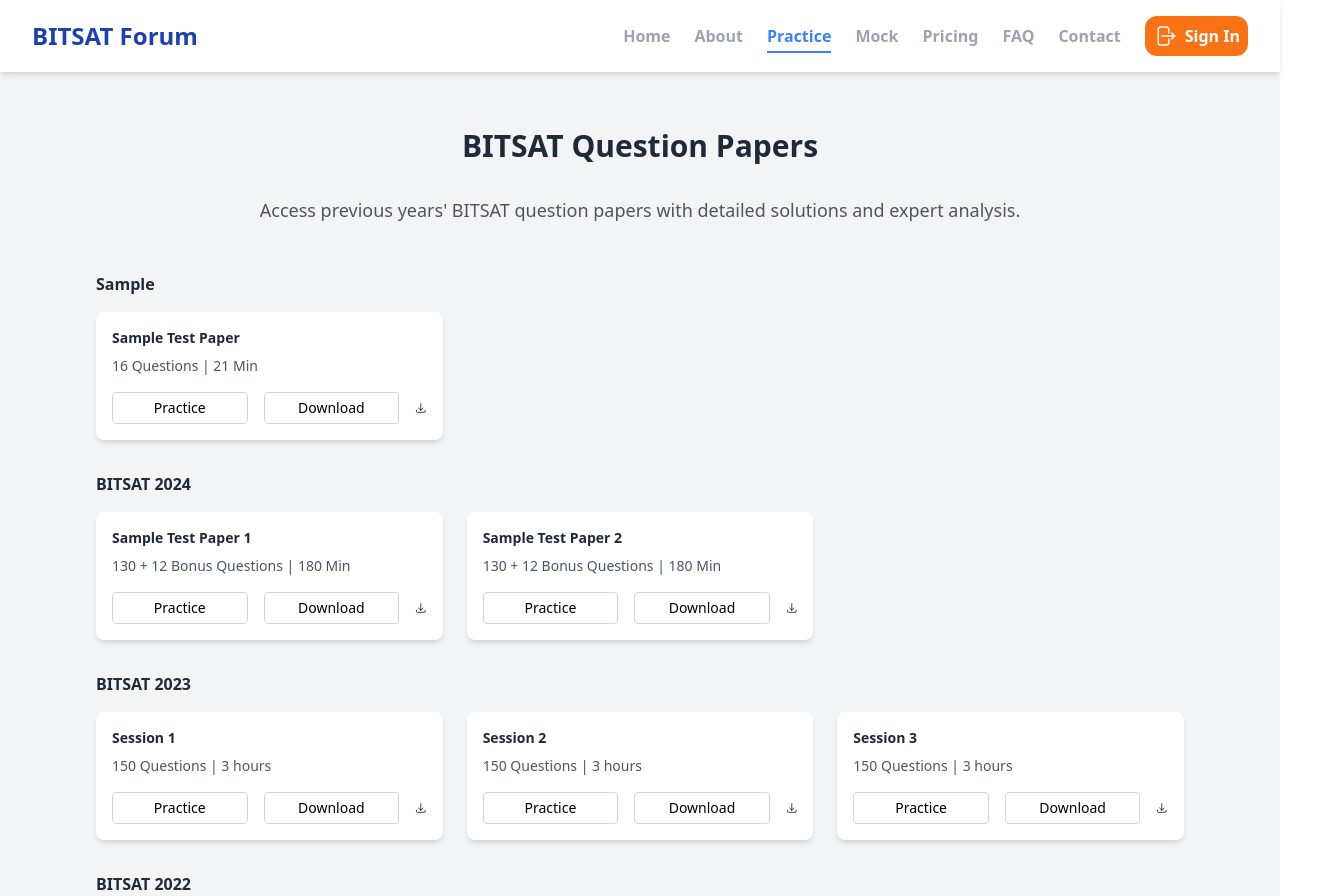
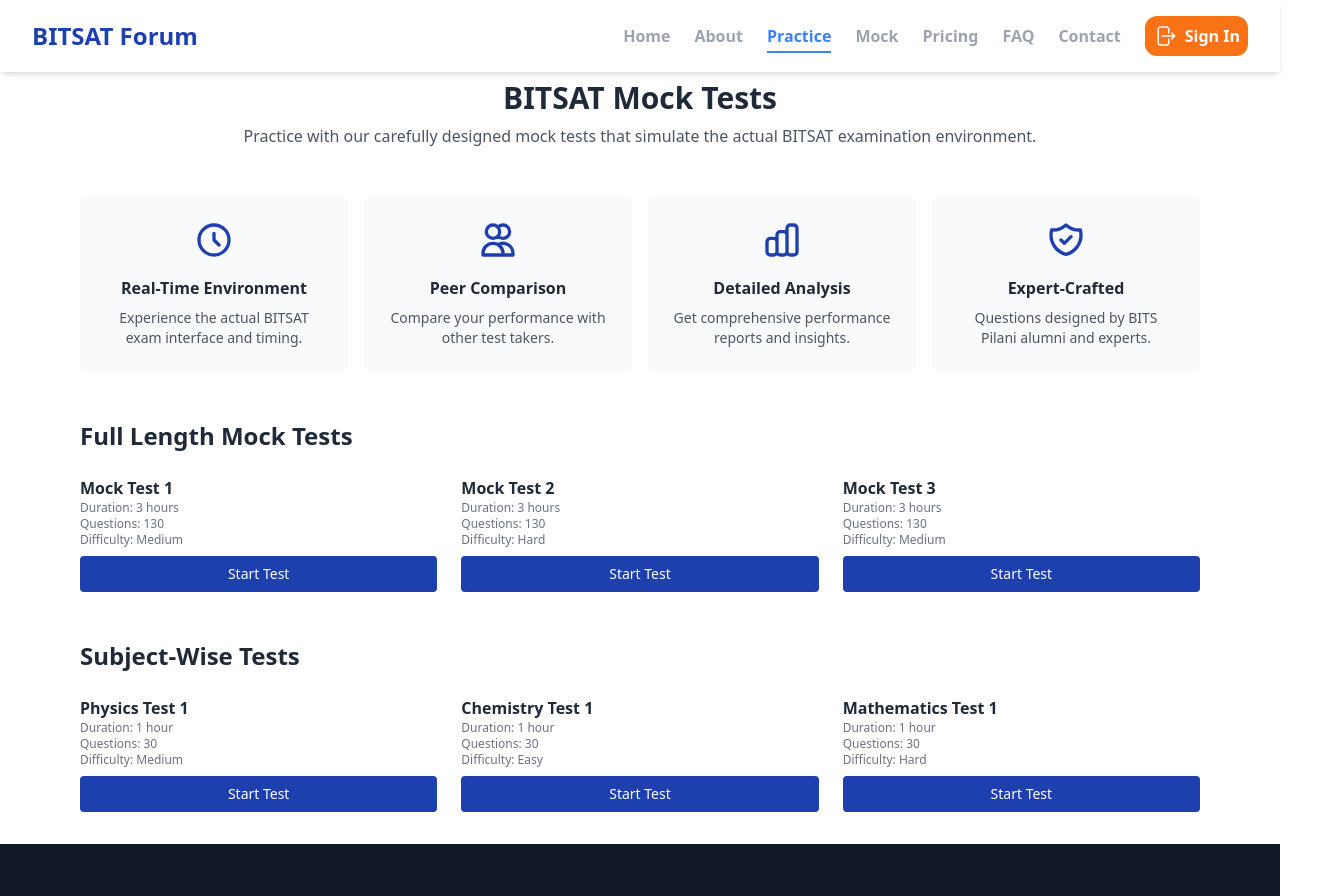
Before and after one commit to shivamupadhyay1022/bitsatforum, a React (Vite) app: page /practice in a window 1280 px wide. Shown: the top 896 px of the page, 1320 px wide, since content can reach past the window. Built offline with nearby package versions, Linux system fonts and the light colour scheme.

Commit message:
mock, practice

```diff
--- a/src/App.jsx
+++ b/src/App.jsx
@@ -26,8 +26,8 @@
         <Route path="/" element={<Home />} />
         <Route path="/home" element={<Home />} />
         <Route path="/about" element={<About />} />
-        <Route path="/practice" element={<Practice />} />
-        <Route path="/mock" element={<Mock />} />
+        <Route path="/mock" element={<Practice />} />
+        <Route path="/practice" element={<Mock />} />
         <Route path="/pricing" element={<Pricing />} />
         <Route path="/faq" element={<FAQ />} />
         <Route path="/contact" element={<Contact />} />
--- a/src/pages/Practice.jsx
+++ b/src/pages/Practice.jsx
@@ -1,86 +1,97 @@
-import React from "react";
+import React, { useEffect, useState } from "react";
 import Navbar from "../components/Navbar";
+import { supabase } from "../../supabase";
 
-// Reusable Card Component (You can create a separate file for this if you want)
-const Card = ({ className, children }) => (
+// Reusable Card Component
+const Card = ({ className = "", children }) => (
   <div className={`rounded-lg shadow-md bg-white p-4 ${className}`}>
     {children}
   </div>
 );
 
-const Practice = () => {
-  const SessionCard = ({
-    sessionName,
-    questions,
-    time,
-    practiceLink,
-    downloadLink,
-  }) => {
-    return (
+// Card for Each Session
+const SessionCard = ({ session }) => (
   <Card className="flex flex-col justify-between">
     <div>
       <h3 className="text-sm font-semibold text-gray-800 mb-2">
-            {sessionName}
+        {session.name}
       </h3>
       <p className="text-sm text-gray-600 mb-4">
-            {questions} | {time}
+        {session.questions} | {session.time}
       </p>
     </div>
     <div className="flex justify-between space-x-4">
       <a
-            href={practiceLink}
-            className="border-[0.5px] w-full border-gray-300 rounded  px-4 text-sm items-center justify-center flex"
+        href={session.practiceLink}
+        className="border border-gray-300 w-full rounded px-4 py-1 text-sm text-center"
       >
-            Practice
+        Start
       </a>
-          <a
-            href={downloadLink}
-            className="border-[0.5px] w-full border-gray-300 rounded  px-4 text-sm items-center justify-center flex"
+      {/* <a
+        href={session.downloadLink}
+        className="border border-gray-300 w-full rounded px-4 py-1 text-sm text-center"
       >
         Download
       </a>
       <svg
         xmlns="http://www.w3.org/2000/svg"
+        className="w-6 h-6 text-gray-500"
         fill="none"
         viewBox="0 0 24 24"
         strokeWidth={1.5}
         stroke="currentColor"
-            className="size-8"
       >
         <path
           strokeLinecap="round"
           strokeLinejoin="round"
           d="M3 16.5v2.25A2.25 2.25 0 0 0 5.25 21h13.5A2.25 2.25 0 0 0 21 18.75V16.5M16.5 12 12 16.5m0 0L7.5 12m4.5 4.5V3"
         />
-          </svg>
+      </svg> */}
     </div>
   </Card>
 );
-  };
 
-  const YearSection = ({ year, sessions }) => {
-    return (
-      <div className="mb-8 mx-4 md:mx-16">
+// Section per Year
+const YearSection = ({ year, sessions }) => (
+  <div className="mb-12 px-4 md:px-8">
     <h2 className="text-md font-semibold text-gray-800 mb-4">{year}</h2>
     <div className="grid grid-cols-1 md:grid-cols-3 gap-6">
       {sessions.map((session, index) => (
-            <SessionCard
-              key={index}
-              sessionName={session.name}
-              questions={session.questions}
-              time={session.time}
-              practiceLink={session.practiceLink}
-              downloadLink={session.downloadLink}
-            />
+        <SessionCard key={index} session={session} />
       ))}
     </div>
   </div>
 );
+
+const Practice = () => {
+  const [bitsat2024Sessions, setBitsat2024Sessions] = useState([]);
+
+  useEffect(() => {
+    const fetchExams = async () => {
+      const { data, error } = await supabase
+        .from("exams")
+        .select("id,Name,Duration")
+        .ilike("Tags", "%BITSAT_2024%");
+
+      if (error) return;
+
+      const formatted = data.map((exam, idx) => ({
+        name: exam.Name || `Sample Test Paper ${idx + 1}`,
+        questions: "150 Questions",
+        time: `${exam.Duration || 180} mins`,
+        practiceLink: `/instructions/${exam.id}`,
+        downloadLink: "#",
+      }));
+
+      setBitsat2024Sessions(formatted);
     };
+
+    fetchExams();
+  }, []);
 
   return (
     <div>
-      <Navbar/>
+      <Navbar />
       <div className="bg-gray-100 py-12 pt-32">
         <div className="max-w-7xl mx-auto px-4 sm:px-6 lg:px-8">
           <h1 className="text-3xl font-bold text-gray-800 mb-8 text-center">
@@ -90,39 +101,55 @@
             Access previous years&apos; BITSAT question papers with detailed
             solutions and expert analysis.
           </p>
+      {/* Features Section */}
+      <div className="grid grid-cols-1 md:grid-cols-4 gap-4 mb-12">
+        {/* Feature 1 */}
+        <div className="bg-gray-50 p-6 rounded-lg text-center">
+          <div className="flex justify-center mb-4">
+            <svg xmlns="http://www.w3.org/2000/svg" className="h-10 w-10 text-blue-800" fill="none" viewBox="0 0 24 24" stroke="currentColor">
+              <path strokeLinecap="round" strokeLinejoin="round" strokeWidth={2} d="M12 8v4l3 3m6-3a9 9 0 11-18 0 9 9 0 0118 0z" />
+            </svg>
+          </div>
+          <h3 className="font-semibold text-gray-800 mb-2">Real-Time Environment</h3>
+          <p className="text-sm text-gray-600">Experience the actual BITSAT exam interface and timing.</p>
+        </div>
 
-        <YearSection
-          year="Sample"
-          sessions={[
-            {
-              name: "Sample Test Paper",
-              questions: "16 Questions",
-              time: "21 Min",
-              practiceLink: "/instructions/6",
-              downloadLink: "#",
-            },
-          ]}
-        />
-        <YearSection
-          year="BITSAT 2024"
-          sessions={[
-            {
-              name: "Sample Test Paper 1",
-              questions: "130 + 12 Bonus Questions",
-              time: "180 Min",
-              practiceLink: "/instructions/8",
-              downloadLink: "#",
-            },
-            {
-              name: "Sample Test Paper 2",
-              questions: "130 + 12 Bonus Questions",
-              time: "180 Min",
-              practiceLink: "/instructions/9",
-              downloadLink: "#",
-            },
-          ]}
-        />
-        <YearSection
+        {/* Feature 2 */}
+        <div className="bg-gray-50 p-6 rounded-lg text-center">
+          <div className="flex justify-center mb-4">
+            <svg xmlns="http://www.w3.org/2000/svg" className="h-10 w-10 text-blue-800" fill="none" viewBox="0 0 24 24" stroke="currentColor">
+              <path strokeLinecap="round" strokeLinejoin="round" strokeWidth={2} d="M12 4.354a4 4 0 110 5.292M15 21H3v-1a6 6 0 0112 0v1zm0 0h6v-1a6 6 0 00-9-5.197M13 7a4 4 0 11-8 0 4 4 0 018 0z" />
+            </svg>
+          </div>
+          <h3 className="font-semibold text-gray-800 mb-2">Peer Comparison</h3>
+          <p className="text-sm text-gray-600">Compare your performance with other test takers.</p>
+        </div>
+
+        {/* Feature 3 */}
+        <div className="bg-gray-50 p-6 rounded-lg text-center">
+          <div className="flex justify-center mb-4">
+            <svg xmlns="http://www.w3.org/2000/svg" className="h-10 w-10 text-blue-800" fill="none" viewBox="0 0 24 24" stroke="currentColor">
+              <path strokeLinecap="round" strokeLinejoin="round" strokeWidth={2} d="M9 19v-6a2 2 0 00-2-2H5a2 2 0 00-2 2v6a2 2 0 002 2h2a2 2 0 002-2zm0 0V9a2 2 0 012-2h2a2 2 0 012 2v10m-6 0a2 2 0 002 2h2a2 2 0 002-2m0 0V5a2 2 0 012-2h2a2 2 0 012 2v14a2 2 0 01-2 2h-2a2 2 0 01-2-2z" />
+            </svg>
+          </div>
+          <h3 className="font-semibold text-gray-800 mb-2">Detailed Analysis</h3>
+          <p className="text-sm text-gray-600">Get comprehensive performance reports and insights.</p>
+        </div>
+
+        {/* Feature 4 */}
+        <div className="bg-gray-50 p-6 rounded-lg text-center">
+          <div className="flex justify-center mb-4">
+            <svg xmlns="http://www.w3.org/2000/svg" className="h-10 w-10 text-blue-800" fill="none" viewBox="0 0 24 24" stroke="currentColor">
+              <path strokeLinecap="round" strokeLinejoin="round" strokeWidth={2} d="M9 12l2 2 4-4m5.618-4.016A11.955 11.955 0 0112 2.944a11.955 11.955 0 01-8.618 3.04A12.02 12.02 0 003 9c0 5.591 3.824 10.29 9 11.622 5.176-1.332 9-6.03 9-11.622 0-1.042-.133-2.052-.382-3.016z" />
+            </svg>
+          </div>
+          <h3 className="font-semibold text-gray-800 mb-2">Expert-Crafted</h3>
+          <p className="text-sm text-gray-600">Questions designed by BITS Pilani alumni and experts.</p>
+        </div>
+      </div>
+          <YearSection year="BITSAT 2024" sessions={bitsat2024Sessions} />
+
+          {/* <YearSection
             year="BITSAT 2023"
             sessions={[
               {
@@ -148,26 +175,7 @@
               },
             ]}
           />
-
-        <YearSection
-          year="BITSAT 2022"
-          sessions={[
-            {
-              name: "Session 1",
-              questions: "150 Questions",
-              time: "3 hours",
-              practiceLink: "#",
-              downloadLink: "#",
-            },
-            {
-              name: "Session 2",
-              questions: "150 Questions",
-              time: "3 hours",
-              practiceLink: "#",
-              downloadLink: "#",
-            },
-          ]}
-        />
+ */}
         </div>
       </div>
     </div>
```
Also changed, not shown: .continue/mcpServers/new-mcpServer.yaml (added). Lines whose indentation alone changed are shown as unchanged.
